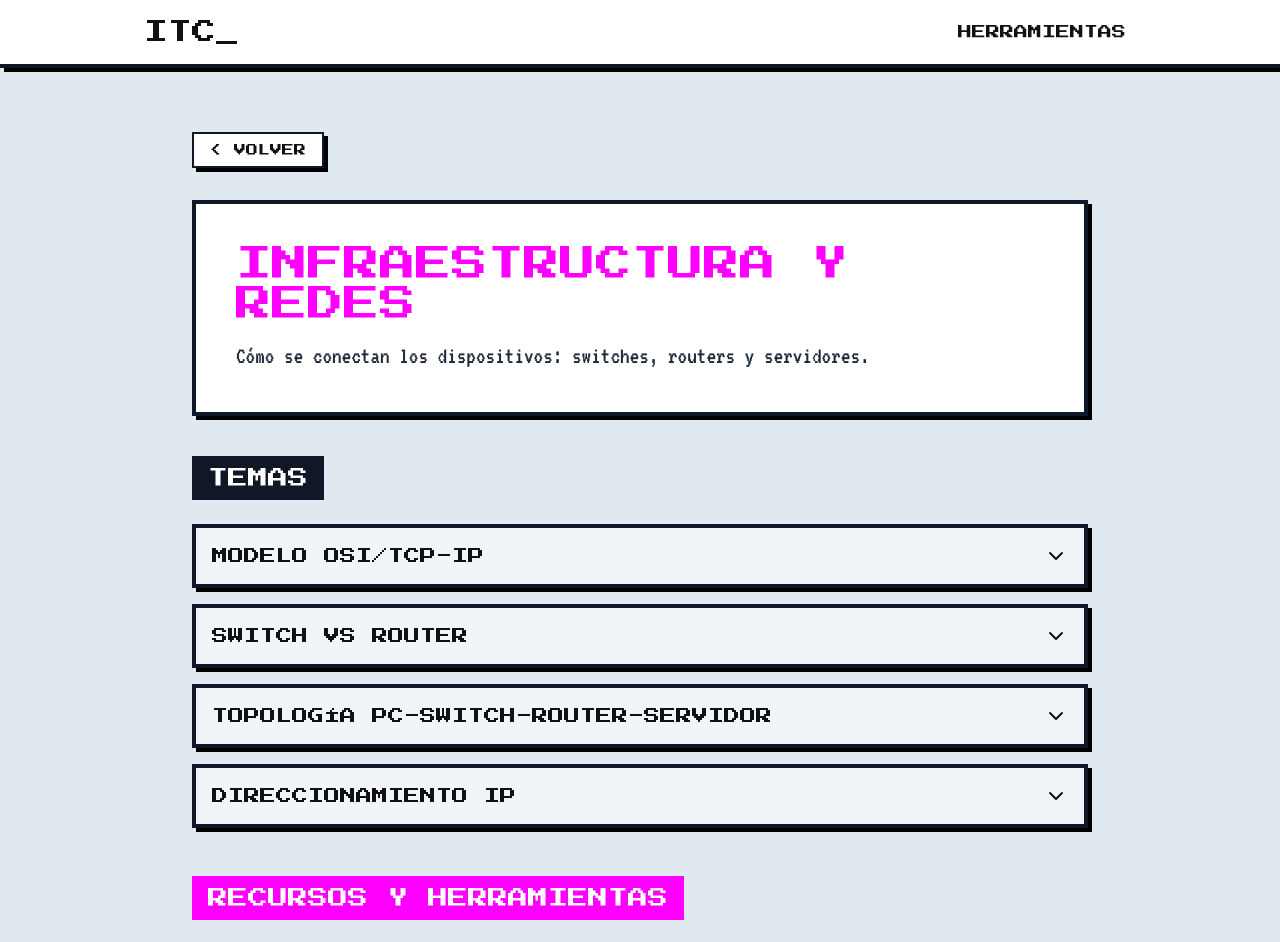
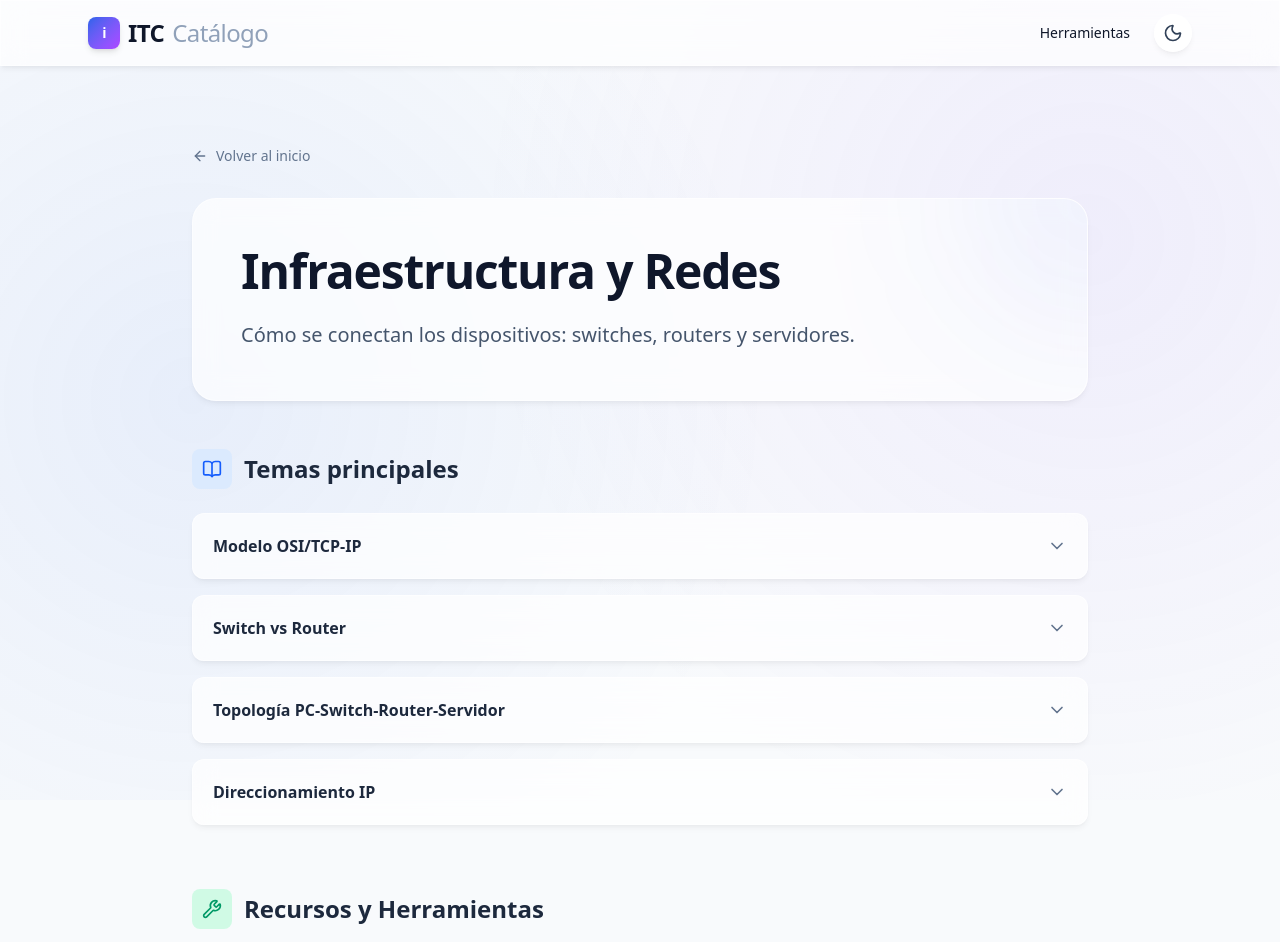
Before and after one commit to charlyycastro03/itc_conocimiento, a Next.js app in the folder itc-catalogo/: page /pilar/infraestructura-redes in a window 1280 px wide. Shown: the top 942 px of the page. Built offline with nearby package versions, Linux system fonts and the light colour scheme.

Commit message:
refactor: Rediseño formal con animaciones y modo oscuro

```diff
--- a/itc-catalogo/app/globals.css
+++ b/itc-catalogo/app/globals.css
@@ -1,54 +1,89 @@
 @import "tailwindcss";
 
 :root {
-  --background: #e0e8f0;
-  --foreground: #111111;
+  /* Modo Claro - Formal y Premium */
+  --background: #f8fafc; /* slate-50 */
+  --foreground: #0f172a; /* slate-900 */
+  --card-bg: rgba(255, 255, 255, 0.7);
+  --card-border: rgba(255, 255, 255, 0.5);
+  --accent: #2563eb; /* blue-600 */
+  --accent-hover: #1d4ed8; /* blue-700 */
+}
+
+.dark {
+  /* Modo Oscuro - Formal, Elegante y Moderno */
+  --background: #020617; /* slate-950 */
+  --foreground: #f8fafc; /* slate-50 */
+  --card-bg: rgba(15, 23, 42, 0.6); /* slate-900 con opacidad */
+  --card-border: rgba(30, 41, 59, 0.7); /* slate-800 con opacidad */
+  --accent: #3b82f6; /* blue-500 */
+  --accent-hover: #60a5fa; /* blue-400 */
 }
 
 @theme inline {
   --color-background: var(--background);
   --color-foreground: var(--foreground);
-  --font-pixel: var(--font-pixel), monospace;
-  --font-body: var(--font-vt323), monospace;
-}
+  --color-card-bg: var(--card-bg);
+  --color-card-border: var(--card-border);
+  --color-accent: var(--accent);
+  --color-accent-hover: var(--accent-hover);
 
-@media (prefers-color-scheme: dark) {
-  :root {
-    --background: #111111;
-    --foreground: #44ff44;
-  }
+  --font-sans: var(--font-geist-sans), ui-sans-serif, system-ui, sans-serif;
+  --font-mono: var(--font-geist-mono), ui-monospace, SFMono-Regular, monospace;
 }
 
 body {
-  background: var(--background);
+  background-color: var(--background);
   color: var(--foreground);
-  font-family: var(--font-body);
+  font-family: var(--font-sans);
+  transition: background-color 0.3s ease, color 0.3s ease;
+  min-height: 100vh;
+  position: relative;
+  overflow-x: hidden;
 }
 
-/* Clases útiles para diseño retro pixel art */
+/* Fondo decorativo animado y moderno */
+body::before {
+  content: "";
+  position: fixed;
+  top: 0;
+  left: 0;
+  width: 100vw;
+  height: 100vh;
+  z-index: -1;
+  background:
+    radial-gradient(circle at 15% 50%, rgba(37, 99, 235, 0.08) 0%, transparent 50%),
+    radial-gradient(circle at 85% 30%, rgba(139, 92, 246, 0.08) 0%, transparent 50%);
+  transition: background 0.5s ease;
+}
+
+.dark body::before {
+  background:
+    radial-gradient(circle at 15% 50%, rgba(59, 130, 246, 0.15) 0%, transparent 50%),
+    radial-gradient(circle at 85% 30%, rgba(167, 139, 250, 0.12) 0%, transparent 50%);
+}
+
 @layer utilities {
-  .pixel-shadow {
-    box-shadow: 4px 4px 0px rgba(0, 0, 0, 1);
+  .glass-panel {
+    background-color: var(--card-bg);
+    backdrop-filter: blur(12px);
+    -webkit-backdrop-filter: blur(12px);
+    border: 1px solid var(--card-border);
+    box-shadow: 0 4px 6px -1px rgba(0, 0, 0, 0.05), 0 2px 4px -1px rgba(0, 0, 0, 0.03);
   }
 
-  .pixel-shadow-hover:hover {
-    box-shadow: 2px 2px 0px rgba(0, 0, 0, 1);
-    transform: translate(2px, 2px);
+  .dark .glass-panel {
+    box-shadow: 0 4px 6px -1px rgba(0, 0, 0, 0.3), 0 2px 4px -1px rgba(0, 0, 0, 0.2);
   }
 
-  .pixel-shadow-active:active {
-    box-shadow: 0px 0px 0px rgba(0, 0, 0, 1);
-    transform: translate(4px, 4px);
+  .text-gradient {
+    background-clip: text;
+    -webkit-background-clip: text;
+    -webkit-text-fill-color: transparent;
+    background-image: linear-gradient(to right, var(--accent), #8b5cf6);
   }
 
-  .grid-bg {
-    background-size: 40px 40px;
-    background-image: linear-gradient(to right, rgba(0,0,0,0.05) 1px, transparent 1px),
-                      linear-gradient(to bottom, rgba(0,0,0,0.05) 1px, transparent 1px);
-  }
-
-  .dark .grid-bg {
-    background-image: linear-gradient(to right, rgba(68,255,68,0.1) 1px, transparent 1px),
-                      linear-gradient(to bottom, rgba(68,255,68,0.1) 1px, transparent 1px);
+  .dark .text-gradient {
+    background-image: linear-gradient(to right, var(--accent), #a78bfa);
   }
 }
--- a/itc-catalogo/app/layout.tsx
+++ b/itc-catalogo/app/layout.tsx
@@ -1,17 +1,17 @@
 import type { Metadata } from "next";
-import { Press_Start_2P, VT323 } from "next/font/google";
+import { Geist, Geist_Mono } from "next/font/google";
 import Link from "next/link";
 import "./globals.css";
+import { ThemeProvider } from "@/components/ThemeProvider";
+import { ThemeToggle } from "@/components/ThemeToggle";
 
-const pressStart2P = Press_Start_2P({
-  weight: "400",
-  variable: "--font-pixel",
+const geistSans = Geist({
+  variable: "--font-geist-sans",
   subsets: ["latin"],
 });
 
-const vt323 = VT323({
-  weight: "400",
-  variable: "--font-vt323",
+const geistMono = Geist_Mono({
+  variable: "--font-geist-mono",
   subsets: ["latin"],
 });
 
@@ -26,37 +26,47 @@ export default function RootLayout({
   children: React.ReactNode;
 }) {
   return (
-    <html
-      lang="es"
-      className={`${pressStart2P.variable} ${vt323.variable} h-full`}
+    <html lang="es" suppressHydrationWarning>
+      <body
+        className={`${geistSans.variable} ${geistMono.variable} antialiased selection:bg-accent selection:text-white flex flex-col`}
       >
-      <body className="min-h-full flex flex-col bg-[#e0e8f0] text-gray-900 font-body antialiased selection:bg-[#ff00ff] selection:text-white">
-        <header className="border-b-4 border-gray-900 bg-white shadow-[4px_4px_0px_rgba(0,0,0,1)] z-10 sticky top-0">
-          <div className="max-w-5xl mx-auto px-4 h-16 flex items-center justify-between">
+        <ThemeProvider
+          attribute="class"
+          defaultTheme="system"
+          enableSystem
+          disableTransitionOnChange
+        >
+          <header className="sticky top-0 z-50 glass-panel border-x-0 border-t-0 rounded-none backdrop-blur-md bg-white/60 dark:bg-slate-950/60 transition-colors">
+            <div className="max-w-6xl mx-auto px-6 h-16 flex items-center justify-between">
               <Link
                 href="/"
-              className="font-pixel text-xl sm:text-2xl hover:text-blue-600 transition-colors uppercase"
+                className="font-bold text-xl sm:text-2xl tracking-tight hover:text-accent transition-colors flex items-center gap-2"
               >
-              ITC_
+                <div className="w-8 h-8 rounded-lg bg-gradient-to-br from-accent to-purple-500 flex items-center justify-center text-white text-sm shadow-md">
+                  i
+                </div>
+                ITC<span className="text-slate-400 font-light">Catálogo</span>
               </Link>
-            <nav className="flex gap-4">
+              <nav className="flex items-center gap-6">
                 <Link
                   href="/herramientas"
-                className="font-pixel text-xs sm:text-sm hover:text-blue-600 transition-colors uppercase border-2 border-transparent hover:border-black p-2 rounded-sm"
+                  className="text-sm font-medium hover:text-accent transition-colors hidden sm:block"
                 >
                   Herramientas
                 </Link>
+                <ThemeToggle />
               </nav>
             </div>
           </header>
-        <main className="flex-1 max-w-5xl mx-auto w-full px-4 py-8 relative">
-          {/* Fondo cuadriculado estilo retro */}
-          <div className="absolute inset-0 pointer-events-none grid-bg opacity-30 -z-10" />
+
+          <main className="flex-1 max-w-6xl mx-auto w-full px-6 py-10 md:py-16">
             {children}
           </main>
-        <footer className="border-t-4 border-gray-900 bg-white py-6 text-center font-pixel text-xs uppercase shadow-[0px_-4px_0px_rgba(0,0,0,0.1)]">
-          <p>Catálogo ITC - {new Date().getFullYear()}</p>
+
+          <footer className="mt-auto py-8 text-center text-sm text-slate-500 dark:text-slate-400 glass-panel border-x-0 border-b-0 rounded-none">
+            <p>Catálogo interactivo diseñado para futuros ingenieros.</p>
           </footer>
+        </ThemeProvider>
       </body>
     </html>
   );
--- a/itc-catalogo/app/pilar/[slug]/page.tsx
+++ b/itc-catalogo/app/pilar/[slug]/page.tsx
@@ -3,6 +3,8 @@ import Link from "next/link";
 import data from "@/content/content.json";
 import SubtemaAcordeon from "@/components/SubtemaAcordeon";
 import HerramientaCard from "@/components/HerramientaCard";
+import { FadeIn } from "@/components/FadeIn";
+import { ArrowLeft, BookOpen, Wrench } from "lucide-react";
 
 export default async function PilarPage({
   params,
@@ -17,41 +19,67 @@ export default async function PilarPage({
   }
 
   return (
-    <div className="max-w-4xl mx-auto py-8">
+    <div className="max-w-4xl mx-auto py-4">
+      <FadeIn delay={0.1}>
         <Link
           href="/"
-        className="inline-block mb-8 font-pixel text-xs bg-white px-4 py-2 border-2 border-gray-900 pixel-shadow hover:pixel-shadow-hover transition-all uppercase"
+          className="inline-flex items-center text-sm font-medium text-slate-500 hover:text-accent mb-8 transition-colors group"
         >
-        &lt; Volver
+          <ArrowLeft size={16} className="mr-2 group-hover:-translate-x-1 transition-transform" />
+          Volver al inicio
         </Link>
+      </FadeIn>
 
-      <div className="bg-white border-4 border-gray-900 p-6 md:p-10 mb-10 pixel-shadow">
-        <h1 className="font-pixel text-2xl md:text-4xl uppercase mb-4 text-[#ff00ff]">
+      <FadeIn delay={0.2}>
+        <div className="glass-panel p-8 md:p-12 rounded-3xl mb-12 relative overflow-hidden">
+          <div className="absolute top-0 right-0 w-64 h-64 bg-accent/5 rounded-full blur-3xl -translate-y-1/2 translate-x-1/2" />
+          <h1 className="text-3xl md:text-5xl font-bold mb-6 text-slate-900 dark:text-white tracking-tight relative z-10">
             {pilar.titulo}
           </h1>
-        <p className="font-body text-xl md:text-2xl text-gray-800">
+          <p className="text-xl text-slate-600 dark:text-slate-300 leading-relaxed relative z-10">
             {pilar.resumen}
           </p>
         </div>
+      </FadeIn>
 
-      <div className="mb-12">
-        <h2 className="font-pixel text-xl uppercase mb-6 bg-gray-900 text-white inline-block px-4 py-2">
-          Temas
+      <div className="mb-16">
+        <FadeIn delay={0.3}>
+          <div className="flex items-center gap-3 mb-6">
+            <div className="w-10 h-10 rounded-lg bg-blue-100 dark:bg-blue-900/40 flex items-center justify-center text-blue-600 dark:text-blue-400">
+              <BookOpen size={20} />
+            </div>
+            <h2 className="text-2xl font-bold text-slate-800 dark:text-slate-100">
+              Temas principales
             </h2>
+          </div>
+        </FadeIn>
+
         <div className="space-y-4">
           {pilar.subtemas.map((subtema, idx) => (
-            <SubtemaAcordeon key={idx} subtema={subtema} />
+            <FadeIn key={idx} delay={0.4 + idx * 0.1}>
+              <SubtemaAcordeon subtema={subtema} />
+            </FadeIn>
           ))}
         </div>
       </div>
 
       <div>
-        <h2 className="font-pixel text-xl uppercase mb-6 bg-[#ff00ff] text-white inline-block px-4 py-2">
+        <FadeIn delay={0.6}>
+          <div className="flex items-center gap-3 mb-6">
+            <div className="w-10 h-10 rounded-lg bg-emerald-100 dark:bg-emerald-900/40 flex items-center justify-center text-emerald-600 dark:text-emerald-400">
+              <Wrench size={20} />
+            </div>
+            <h2 className="text-2xl font-bold text-slate-800 dark:text-slate-100">
               Recursos y Herramientas
             </h2>
-        <div className="grid grid-cols-1 sm:grid-cols-2 md:grid-cols-3 gap-6">
+          </div>
+        </FadeIn>
+
+        <div className="grid grid-cols-1 md:grid-cols-2 lg:grid-cols-3 gap-6">
           {pilar.recursos.map((recurso, idx) => (
-            <HerramientaCard key={idx} recurso={recurso} />
+            <FadeIn key={idx} delay={0.7 + idx * 0.1}>
+              <HerramientaCard recurso={recurso} />
+            </FadeIn>
           ))}
         </div>
       </div>
--- /dev/null
+++ b/itc-catalogo/components/FadeIn.tsx
@@ -0,0 +1,15 @@
+"use client";
+
+import { motion } from "framer-motion";
+
+export function FadeIn({ children, delay = 0 }: { children: React.ReactNode; delay?: number }) {
+  return (
+    <motion.div
+      initial={{ opacity: 0, y: 20 }}
+      animate={{ opacity: 1, y: 0 }}
+      transition={{ duration: 0.5, delay, type: "spring", stiffness: 100 }}
+    >
+      {children}
+    </motion.div>
+  );
+}
--- a/itc-catalogo/components/SubtemaAcordeon.tsx
+++ b/itc-catalogo/components/SubtemaAcordeon.tsx
@@ -1,7 +1,8 @@
 "use client";
 
 import { useState } from "react";
-import { ChevronDown, ChevronUp } from "lucide-react";
+import { ChevronDown } from "lucide-react";
+import { motion, AnimatePresence } from "framer-motion";
 
 interface Subtema {
   titulo: string;
@@ -12,24 +13,40 @@ export default function SubtemaAcordeon({ subtema }: { subtema: Subtema }) {
   const [isOpen, setIsOpen] = useState(false);
 
   return (
-    <div className="border-4 border-gray-900 bg-white mb-4 pixel-shadow">
+    <div className="glass-panel rounded-xl overflow-hidden transition-colors hover:bg-white/40 dark:hover:bg-slate-900/40">
       <button
         onClick={() => setIsOpen(!isOpen)}
-        className="w-full flex justify-between items-center p-4 bg-[#f0f4f8] hover:bg-[#e2e8f0] transition-colors focus:outline-none"
+        className="w-full flex justify-between items-center p-5 focus:outline-none"
       >
-        <h3 className="font-pixel text-sm sm:text-base text-left uppercase pr-4">
+        <h3 className="font-semibold text-left text-slate-800 dark:text-slate-100 pr-4">
           {subtema.titulo}
         </h3>
-        {isOpen ? <ChevronUp size={24} /> : <ChevronDown size={24} />}
+        <motion.div
+          animate={{ rotate: isOpen ? 180 : 0 }}
+          transition={{ duration: 0.3 }}
+          className="text-slate-500 flex-shrink-0"
+        >
+          <ChevronDown size={20} />
+        </motion.div>
       </button>
 
-      {isOpen && (
-        <div className="p-4 border-t-4 border-gray-900 bg-white animate-in slide-in-from-top-2">
-          <p className="font-body text-lg text-gray-800 leading-relaxed">
-            {subtema.descripcion}
-          </p>
-        </div>
-      )}
+      <AnimatePresence>
+        {isOpen && (
+          <motion.div
+            initial={{ height: 0, opacity: 0 }}
+            animate={{ height: "auto", opacity: 1 }}
+            exit={{ height: 0, opacity: 0 }}
+            transition={{ duration: 0.3, ease: "easeInOut" }}
+            className="overflow-hidden"
+          >
+            <div className="p-5 pt-0 text-slate-600 dark:text-slate-400 border-t border-slate-200/50 dark:border-slate-800/50 mt-2">
+              <p className="leading-relaxed">
+                {subtema.descripcion}
+              </p>
+            </div>
+          </motion.div>
+        )}
+      </AnimatePresence>
     </div>
   );
 }
--- /dev/null
+++ b/itc-catalogo/components/ThemeProvider.tsx
@@ -0,0 +1,11 @@
+"use client";
+
+import * as React from "react";
+import { ThemeProvider as NextThemesProvider } from "next-themes";
+
+export function ThemeProvider({
+  children,
+  ...props
+}: React.ComponentProps<typeof NextThemesProvider>) {
+  return <NextThemesProvider {...props}>{children}</NextThemesProvider>;
+}
--- /dev/null
+++ b/itc-catalogo/components/ThemeToggle.tsx
@@ -0,0 +1,39 @@
+"use client";
+
+import * as React from "react";
+import { useTheme } from "next-themes";
+import { Moon, Sun } from "lucide-react";
+import { motion } from "framer-motion";
+
+export function ThemeToggle() {
+  const { theme, setTheme } = useTheme();
+  const [mounted, setMounted] = React.useState(false);
+
+  React.useEffect(() => {
+    setMounted(true);
+  }, []);
+
+  if (!mounted) {
+    return <div className="w-9 h-9 rounded-full bg-slate-200 dark:bg-slate-800 animate-pulse" />;
+  }
+
+  const toggleTheme = () => {
+    setTheme(theme === "dark" ? "light" : "dark");
+  };
+
+  return (
+    <motion.button
+      whileHover={{ scale: 1.05 }}
+      whileTap={{ scale: 0.95 }}
+      onClick={toggleTheme}
+      className="p-2 rounded-full glass-panel flex items-center justify-center text-slate-700 dark:text-slate-200 hover:text-accent dark:hover:text-accent-hover transition-colors"
+      aria-label="Alternar tema oscuro/claro"
+    >
+      {theme === "dark" ? (
+        <Sun size={20} strokeWidth={2} />
+      ) : (
+        <Moon size={20} strokeWidth={2} />
+      )}
+    </motion.button>
+  );
+}
--- a/itc-catalogo/package.json
+++ b/itc-catalogo/package.json
@@ -9,8 +9,10 @@
     "lint": "eslint"
   },
   "dependencies": {
+    "framer-motion": "^13.1.1",
     "lucide-react": "^1.37.0",
     "next": "16.3.3",
+    "next-themes": "^0.4.6",
     "react": "19.2.8",
     "react-dom": "19.2.8"
   },
```
Also changed, not shown: itc-catalogo/app/herramientas/page.tsx (+44 -16 lines), itc-catalogo/app/page.tsx (+59 -10 lines), itc-catalogo/components/HerramientaCard.tsx (+14 -8 lines), itc-catalogo/components/PilarCard.tsx (+25 -13 lines), 1 other file (tests, documents, lock files or other folders). Lines whose indentation alone changed are shown as unchanged.
